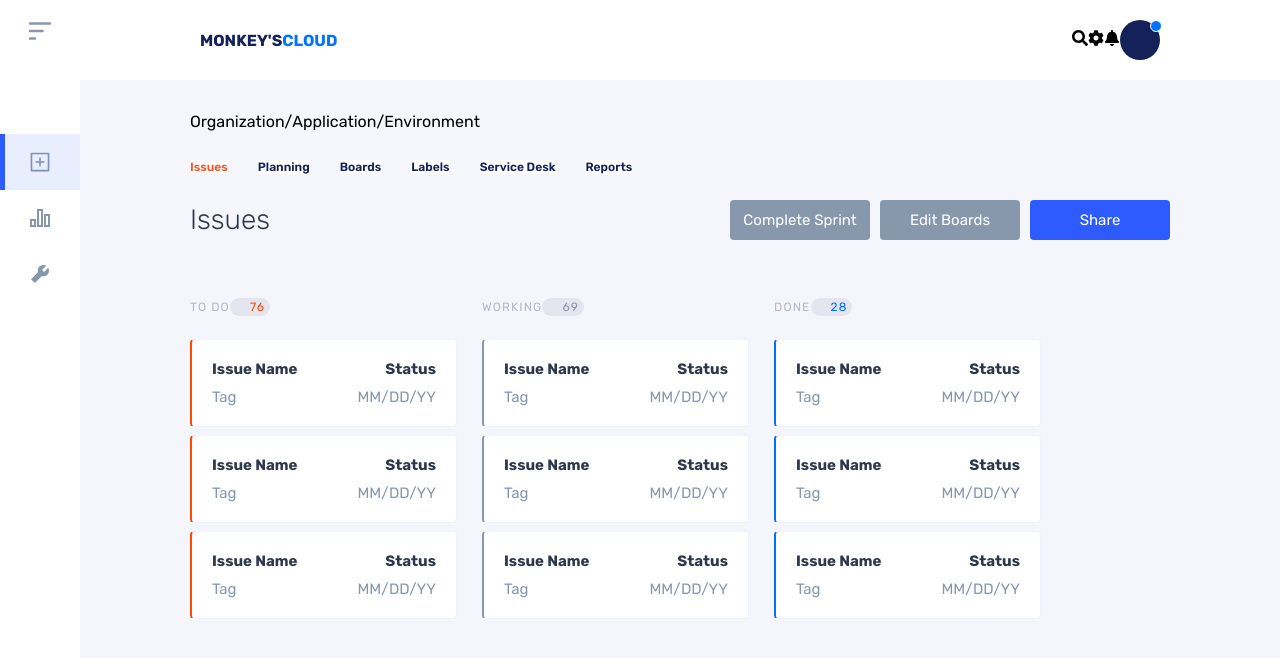
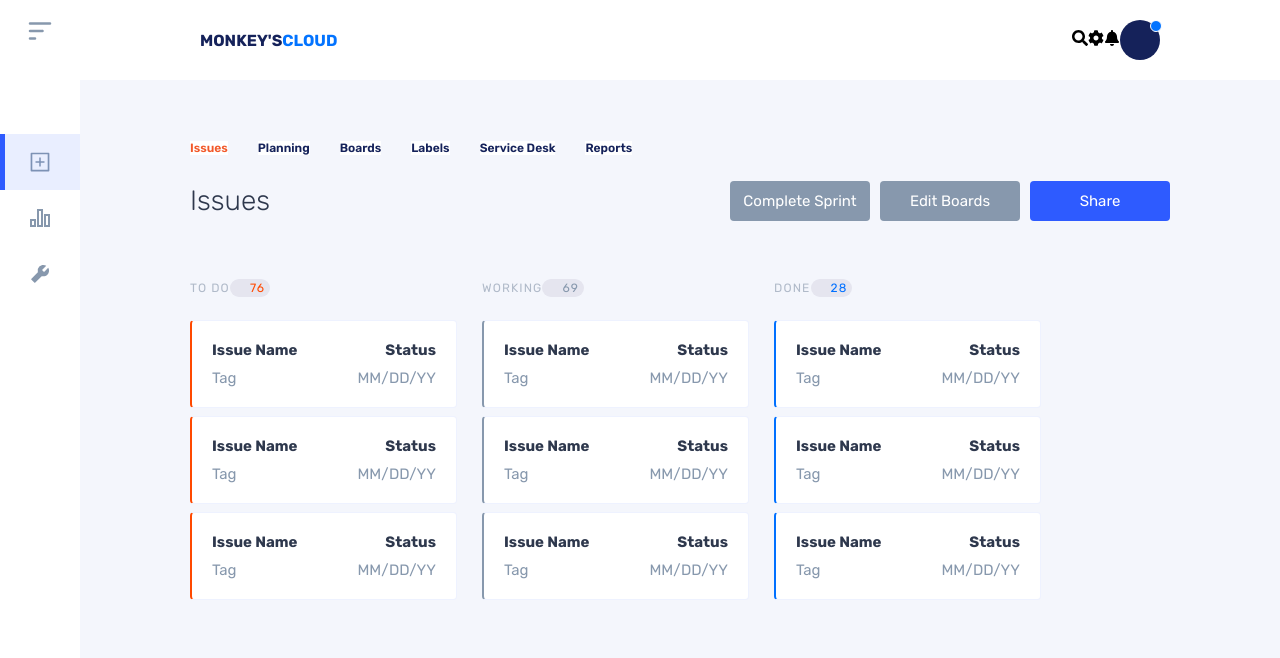
Before and after one commit to Colibri-code/Monkeys-frontend, a React (Create React App) app: page / in a window 1280 px wide. Shown: the top 658 px of the page. Built offline with nearby package versions, Linux system fonts and the light colour scheme.

Commit message:
Checkpoint 2

```diff
--- a/src/containers/project/index.js
+++ b/src/containers/project/index.js
@@ -51,21 +51,16 @@ const Project = () => {
         <div className="app">
           <div className="project-page">
             <div className="project-header">
-              <Breadcumb
+              {/* <Breadcumb
                 {...{
-                  items: [
-                    { name: "All Organizations", id: -1 },
-                    { name: "one", id: 1 },
-                    { name: "two", id: 2 },
-                    { name: "three", id: 3 },
-                  ],
+                  items: ,
                   group: "Organization",
                   value: currentOrganization,
                   text: "name",
                   name: "breadCumbFilterOrganization",
                   onChange: handleChange,
                 }}
-              />
+              /> */}
             </div>
 
             <div className="project-actions">
```
